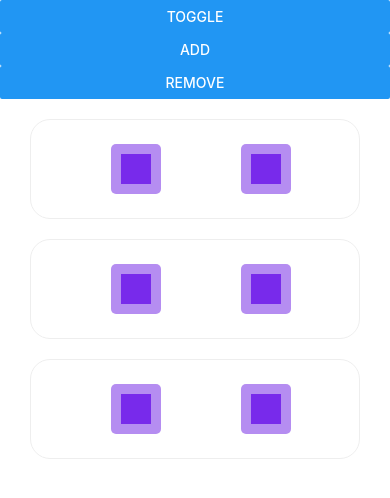
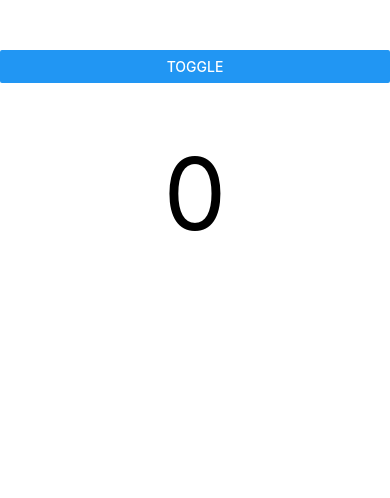
Before and after one commit to software-mansion-labs/ReanimatedWorkshop-2023, a React Native app: screen / in a window 390 px wide. Shown: the top 498 px of the page. Built offline with nearby package versions, Linux system fonts and the light colour scheme.

Commit message:
Basic animatable text

```diff
--- a/App.tsx
+++ b/App.tsx
@@ -5,8 +5,9 @@ import {
 } from 'react-native';
 import { GestureHandlerRootView } from 'react-native-gesture-handler';
 import { NavigationContainer } from '@react-navigation/native';
-import SharedTransitionExample from './src/SharedElementTransition';
-import LayoutAnimationListExample from './src/LayoutAnimationList';
+// import SharedTransitionExample from './src/SharedElementTransition';
+// import LayoutAnimationListExample from './src/LayoutAnimationList';
+import AnimatableTextExample from './src/AnimatableText';
 
 function App(): JSX.Element {
 
@@ -15,7 +16,8 @@ function App(): JSX.Element {
       <NavigationContainer>
         {/* <SharedTransitionExample /> */}
         <SafeAreaView style={styles.container}>
-          <LayoutAnimationListExample />
+          {/* <LayoutAnimationListExample /> */}
+          <AnimatableTextExample />
         </SafeAreaView>
       </NavigationContainer>
     </GestureHandlerRootView>
--- a/src/AnimatableText/Complete.tsx
+++ b/src/AnimatableText/Complete.tsx
@@ -0,0 +1,52 @@
+import Animated, {
+  useAnimatedProps,
+  useDerivedValue,
+  useSharedValue,
+  withTiming,
+} from 'react-native-reanimated';
+import { Button, TextInput, StyleSheet, View } from 'react-native';
+
+import React from 'react';
+
+Animated.addWhitelistedNativeProps({ text: true });
+
+const AnimatedTextInput = Animated.createAnimatedComponent(TextInput);
+
+export default function AnimatableTextExample() {
+  const ref = React.useRef(0);
+
+  const sv = useSharedValue(0);
+
+  const text = useDerivedValue(() => {
+    return Math.round(sv.value * 100).toString();
+  });
+
+  const animatedProps = useAnimatedProps(() => {
+    return { text: text.value, defaultValue: text.value };
+  });
+
+  const handleToggle = () => {
+    ref.current = 1 - ref.current;
+    sv.value = withTiming(ref.current, { duration: 1000 });
+  };
+
+  return (
+    <>
+      <View style={styles.buttons}>
+        <Button onPress={handleToggle} title="Toggle" />
+      </View>
+      <AnimatedTextInput animatedProps={animatedProps} style={styles.text} />
+    </>
+  );
+}
+
+const styles = StyleSheet.create({
+  buttons: {
+    marginVertical: 50,
+  },
+  text: {
+    fontSize: 100,
+    fontVariant: ['tabular-nums'],
+    textAlign: 'center',
+  },
+});
--- a/src/AnimatableText/Empty.tsx
+++ b/src/AnimatableText/Empty.tsx
@@ -0,0 +1,6 @@
+import React from 'react';
+import { Text } from 'react-native';
+
+export default function AnimatableTextExample() {
+  return <Text>AnimatableTextExample</Text>;
+}
--- a/src/AnimatableText/index.ts
+++ b/src/AnimatableText/index.ts
@@ -0,0 +1,4 @@
+// import AnimatableTextExample from "./Empty";
+import AnimatableTextExample from "./Complete";
+
+export default AnimatableTextExample;
```
